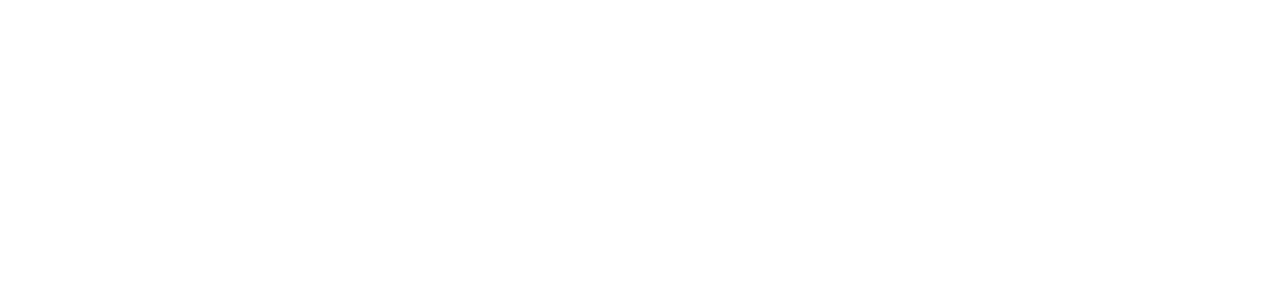
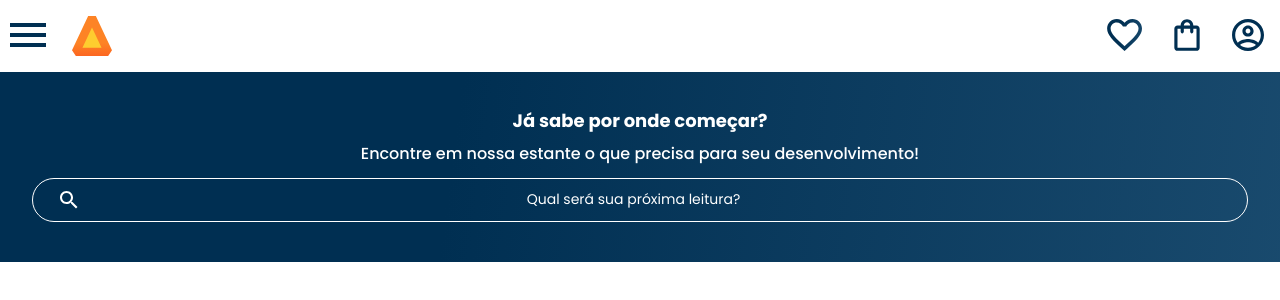
Before and after one commit to GiovannaPiccinato/BooksCurso, a plain HTML site: page index.html in a window 1280 px wide. Drawn offline with Linux system fonts and the light colour scheme.

Commit message:
feat: header

```diff
--- /dev/null
+++ b/Styles/banner.css
@@ -0,0 +1,38 @@
+.banner {
+	background: var(--azul-degrade);
+	color: var(--branco);
+	text-align: center;
+	padding: 2.5em 2em;
+}
+
+.banner_titulo {
+	font-size: 18px;
+	font-weight: 700;
+}
+
+.banner_texto {
+	font-weight: 500;
+	margin: 1em 0;
+}
+
+.banner_pesquisa {
+	background-color: transparent;
+	border: 1px solid var(--branco);
+	color: var(--branco);
+	border-radius: 24px;
+	padding: 1em;
+	width: 100%;
+}
+
+
+/* a luta e o texto some quando voce escreve */
+.banner_pesquisa::placeholder {
+	font-family: var(--fonte-principal);
+	font-size: 14px;
+	font-weight: 400;
+	text-align: center;
+	color: var(--branco);
+	background: url(../imagens/Lupa.svg);
+	background-repeat: no-repeat;
+	background-position: 1em;
+}
--- /dev/null
+++ b/Styles/header.css
@@ -0,0 +1,61 @@
+.cabeçalho_menu_hamburguer {
+	width: 24px;
+	height: 24px;
+	background-image: url("../imagens/Menu.svg");
+	background-repeat: no-repeat;
+	background-position: center;
+	display: inline-block;
+}
+
+.cabeçalho {
+	background-color: var(--branco);
+	display: flex;
+	justify-content: space-between;
+	align-items: center;
+	position: relative;
+}
+
+.container {
+	display: flex;
+	align-items: center;
+}
+
+.container_imagem {
+	padding: 1em;
+}
+
+.lista_menu {
+	display: none;
+	/* responsável por  */
+	position: absolute;
+	top: 100%;
+	width: 60vw;
+}
+
+.container_botao:checked~.lista_menu {
+	/* vai verificar se está checked o checkbox, o ~ faz o serviço de verificar qual é a proxima classe que deve ser chamada quando o checkbox estiver selecionado */
+	display: block;
+}
+
+.lista_menu_titulo,
+.lista_menu_item {
+	background-color: var(--branco);
+	padding: 1em;
+}
+
+.lista_menu_titulo {
+	color: var(--laranja);
+	font-weight: 700;
+}
+
+.lista_menu_link {
+    background: var(--azul-degrade);
+    -webkit-background-clip: text;
+    -webkit-text-fill-color: transparent;
+    background-clip: text;
+    text-transform: uppercase;
+}
+
+.container_botao {
+	display: none;
+}
--- a/index.html
+++ b/index.html
@@ -1,11 +1,76 @@
 <!DOCTYPE html>
 <html lang="en">
-<head>
-	<meta charset="UTF-8">
-	<meta name="viewport" content="width=device-width, initial-scale=1.0">
-	<title>Document</title>
-</head>
-<body>
+  <head>
+    <meta charset="UTF-8" />
+    <meta name="viewport" content="width=device-width, initial-scale=1.0" />
+    <title>Alura Books</title>
+    <link rel="stylesheet" href="reset.css" />
+    <link rel="stylesheet" href="style.css" />
+    <link rel="preconnect" href="https://fonts.googleapis.com" />
+    <link rel="preconnect" href="https://fonts.gstatic.com" crossorigin />
+    <link
+      href="https://fonts.googleapis.com/css2?family=Poppins:ital,wght@0,100;0,200;0,300;0,400;0,500;0,600;0,700;0,800;0,900;1,100;1,200;1,300;1,400;1,500;1,600;1,700;1,800;1,900&display=swap"
+      rel="stylesheet"
+    />
+  </head>
+  <body>
+    <header class="cabeçalho">
+      <div class="container">
+        <input type="checkbox" id="menu" class="container_botao" />
+        <label for="menu">
+          <span class="cabeçalho_menu_hamburguer container_imagem"></span>
+        </label>
+        <ul class="lista_menu">
+          <li class="lista_menu_titulo">Categorias</li>
+          <li class="lista_menu_item">
+            <a href="#" class="lista_menu_link">Programação</a>
+          </li>
+          <li class="lista_menu_item">
+            <a href="#" class="lista_menu_link">Front-End</a>
+          </li>
+          <li class="lista_menu_item">
+            <a href="#" class="lista_menu_link">Infraestrutura</a>
+          </li>
+          <li class="lista_menu_item">
+            <a href="#" class="lista_menu_link">Business</a>
+          </li>
+          <li class="lista_menu_item">
+            <a href="#" class="lista_menu_link">Desing & UX</a>
+          </li>
+        </ul>
+        <img
+          class="container_imagem"
+          src="imagens/Logo.svg"
+          alt="Logo Alura Books"
+        />
+      </div>
 
+      <div class="container">
+        <a href="#"
+          ><img
+            class="container_imagem"
+            src="imagens/Favoritos.svg"
+            alt="Meus Favoritos"
+        /></a>
+        <a href="#"
+          ><img
+            class="container_imagem"
+            src="imagens/Compras.svg"
+            alt="Carrinho de Compras"
+        /></a>
+        <a href="#"
+          ><img
+            class="container_imagem"
+            src="imagens/Usuario.svg"
+            alt="Meu Perfil"
+        /></a>
+      </div>
+    </header>
+    <section class="banner">
+        <h2 class="banner_titulo">Já sabe por onde começar?</h2>
+        <p class="banner_texto">Encontre em nossa estante o que precisa para seu desenvolvimento!</p>
+        <input type="search" class="banner_pesquisa" placeholder="Qual será sua próxima leitura?">
+    </section>
 </body>
+  </body>
 </html>
--- /dev/null
+++ b/reset.css
@@ -0,0 +1,48 @@
+/* http://meyerweb.com/eric/tools/css/reset/
+   v2.0 | 20110126
+   License: none (public domain)
+*/
+
+html, body, div, span, applet, object, iframe,
+h1, h2, h3, h4, h5, h6, p, blockquote, pre,
+a, abbr, acronym, address, big, cite, code,
+del, dfn, em, img, ins, kbd, q, s, samp,
+small, strike, strong, sub, sup, tt, var,
+b, u, i, center,
+dl, dt, dd, ol, ul, li,
+fieldset, form, label, legend,
+table, caption, tbody, tfoot, thead, tr, th, td,
+article, aside, canvas, details, embed,
+figure, figcaption, footer, header, hgroup,
+menu, nav, output, ruby, section, summary,
+time, mark, audio, video {
+    margin: 0;
+    padding: 0;
+    border: 0;
+    font-size: 100%;
+    font: inherit;
+    vertical-align: baseline;
+}
+/* HTML5 display-role reset for older browsers */
+article, aside, details, figcaption, figure,
+footer, header, hgroup, menu, nav, section {
+    display: block;
+}
+body {
+    line-height: 1;
+}
+ol, ul {
+    list-style: none;
+}
+blockquote, q {
+    quotes: none;
+}
+blockquote:before, blockquote:after,
+q:before, q:after {
+    content: '';
+    content: none;
+}
+table {
+    border-collapse: collapse;
+    border-spacing: 0;
+}
--- a/style.css
+++ b/style.css
@@ -0,0 +1,16 @@
+@import url(Styles/header.css);
+@import url(Styles/banner.css);
+
+:root {
+	--cor-de-fundo: #EBECEE;
+	--branco: #FFFFFF;
+	--laranja: #EB9B00;
+	--azul-degrade: linear-gradient(97.54deg, #002F52 35.49%, #326589 165.37%);
+	--fonte-principal: "Poppins"
+}
+
+body {
+	font-family: var(--fonte-principal);
+	font-size: 16px;
+	font-weight: 400;
+}
```
